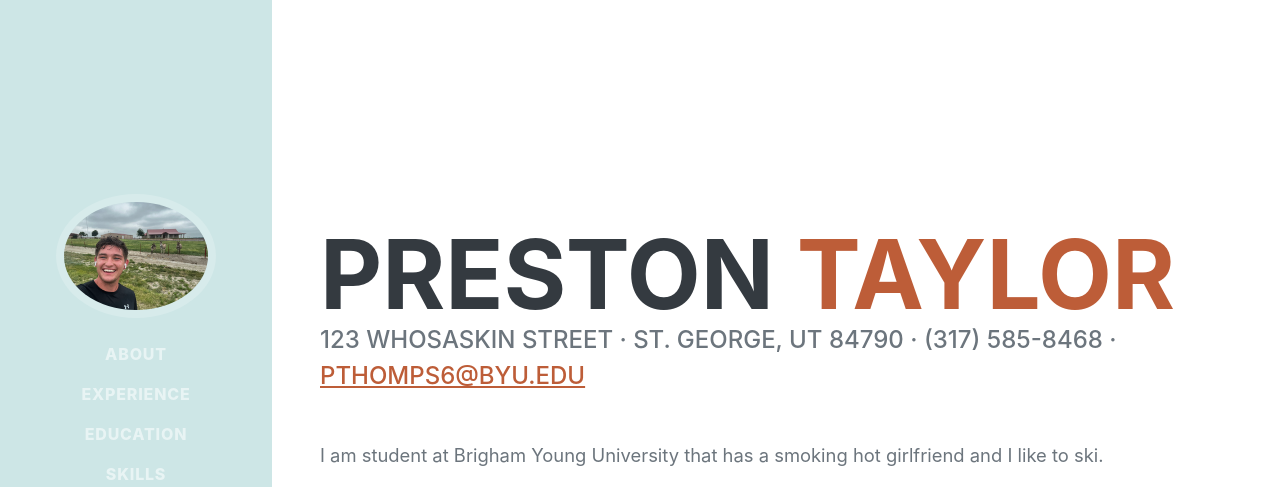
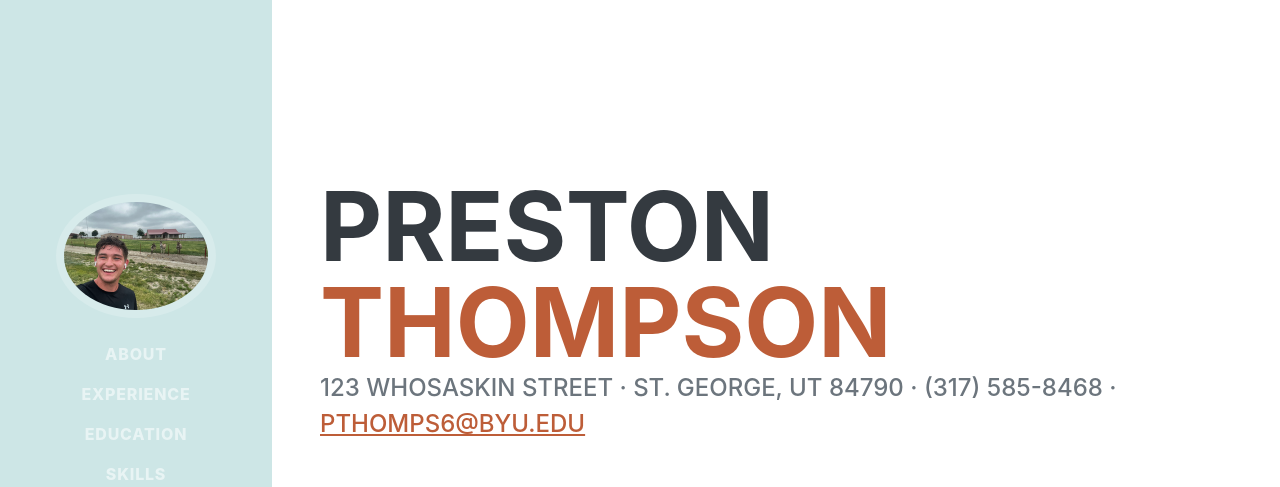
Before and after one commit to pthomps02/201, a plain HTML site: page index.html in a window 1280 px wide. Shown: the top 487 px of the page. Drawn offline with nearby package versions, Linux system fonts and the light colour scheme; a web font is replaced by a local one.

Commit message:
Add files via upload

```diff
--- a/index.html
+++ b/index.html
@@ -43,7 +43,7 @@
                 <div class="resume-section-content">
                     <h1 class="mb-0">
                         Preston
-                        <span class="text-primary">Taylor</span>
+                        <span class="text-primary">Thompson</span>
                     </h1>
                     <div class="subheading mb-5">
                         123 Whosaskin Street · St. George, Ut 84790 · (317) 585-8468 ·
```
